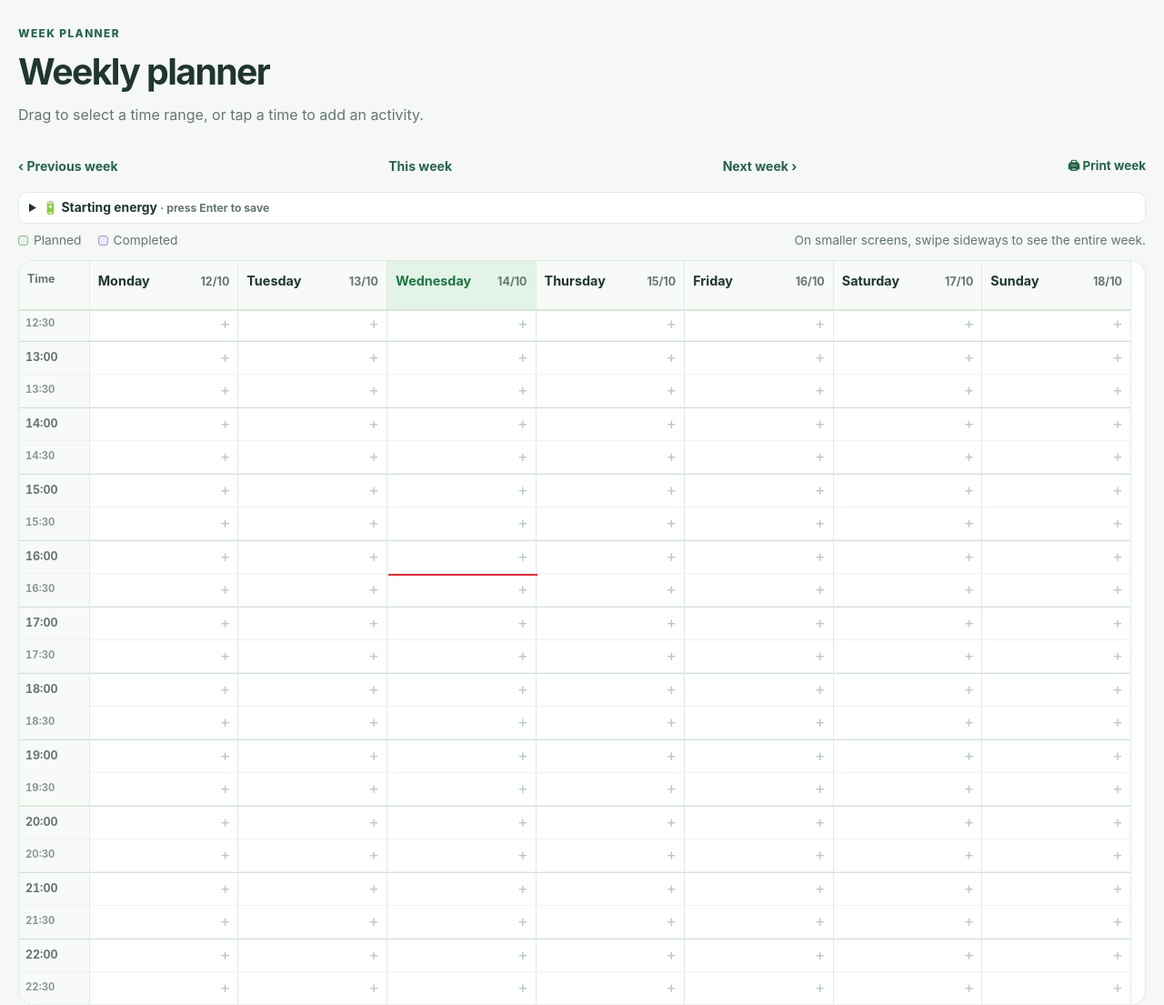
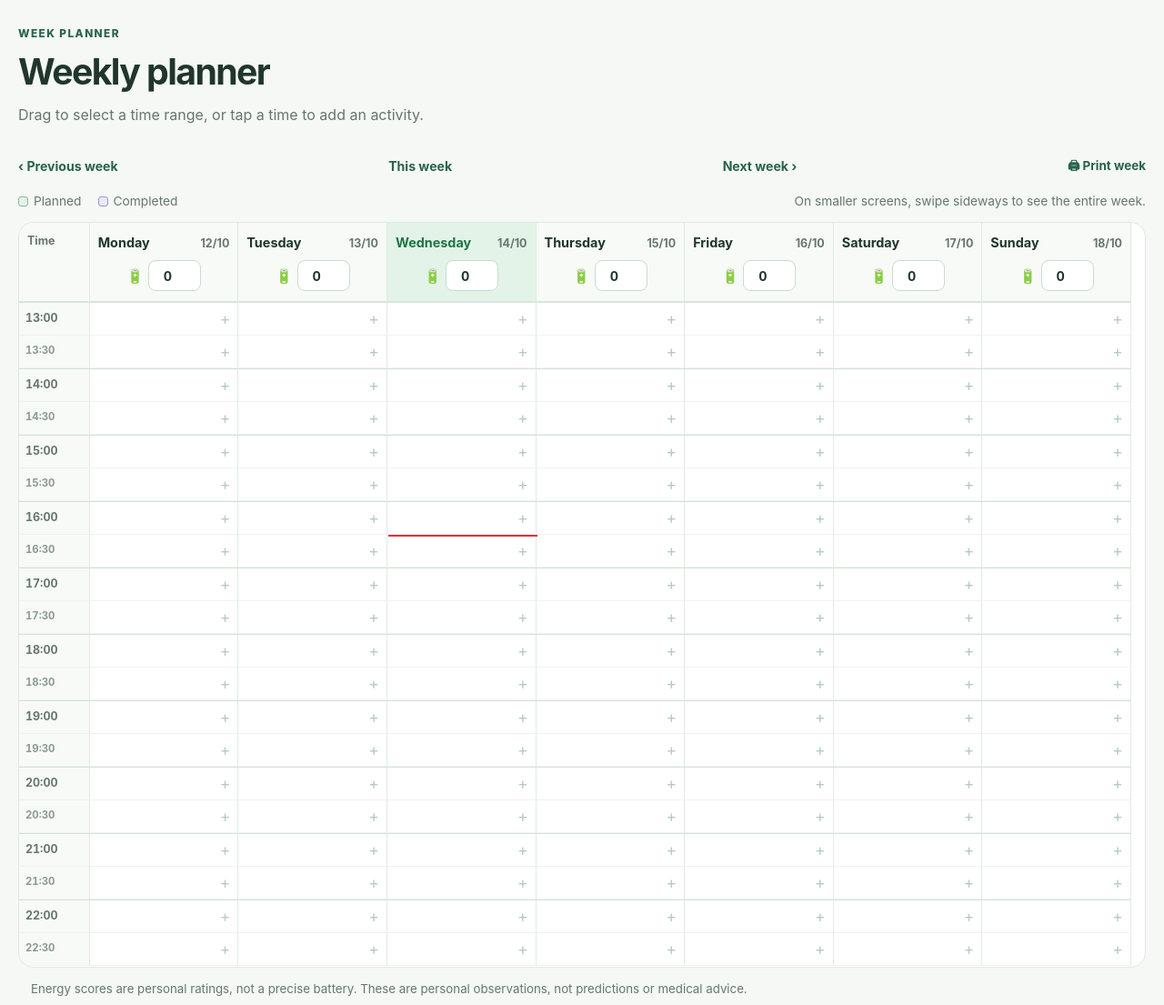
Before and after one commit to jefvanlieshout/fatigue-manager, a FastAPI app: page /planner/week in a window 1280 px wide. Shown: the part 83-1188 px from the top of the page at 91% size. Run offline with FastAPI, Linux system fonts and the light colour scheme; the visitor is signed in with stand-in values (Sample User, id 1); data that the repository does not hold is empty; parts of the project's set-up code (start-up, migrations or seed data) failed here and were passed over.

Commit message:
refine: per-day battery fields below weekday headings, Enter-to-save

```diff
--- a/app/static/app.js
+++ b/app/static/app.js
@@ -353,17 +353,6 @@ document.addEventListener("DOMContentLoaded", function () {
       if (event.target === settingsDialog) settingsDialog.close();
     });
   }
-  const energyDrawer = document.getElementById("energy-drawer");
-  if (energyDrawer) {
-    try {
-      energyDrawer.open = sessionStorage.getItem("fatigue-energy-drawer") === "open";
-    } catch (_) { /* no storage needed */ }
-    energyDrawer.addEventListener("toggle", function() {
-      try { sessionStorage.setItem("fatigue-energy-drawer", energyDrawer.open ? "open" : "closed"); }
-      catch (_) { /* optional */ }
-    });
-  }
-
   // This is a visual clock only; no location or activity data leaves the browser.
   function brusselsNow() {
     const parts = new Intl.DateTimeFormat("en-GB", {
--- a/app/static/style.css
+++ b/app/static/style.css
@@ -332,14 +332,6 @@ footer { text-align: center; color: var(--muted); font-size: .78rem; padding: 14
 .settings-gear{border:0;background:transparent;font-size:1.3rem;cursor:pointer;color:var(--green);
   padding:5px 8px;min-height:38px;min-width:38px;border-radius:9px}
 .settings-gear:hover,.settings-gear:focus-visible{background:#e0eee4}
-.energy-drawer{margin:0 0 8px;border:1px solid var(--line);border-radius:10px;background:white}
-.energy-drawer summary{padding:6px 11px;cursor:pointer;font-size:.87rem;font-weight:700}
-.energy-day-strip{display:grid;grid-template-columns:repeat(7,minmax(0,1fr));gap:5px;padding:9px}
-.energy-day{min-width:0;border:1px solid var(--line);border-radius:8px;padding:5px;display:flex;flex-direction:column;gap:2px}
-.energy-day label{font-size:.74rem;color:var(--muted)}
-.energy-inline{display:flex;align-items:center;gap:2px}
-.energy-inline span{font-size:.83rem}
-.energy-day input[type=number]{width:100%;min-width:0;padding:4px;border-radius:6px;border:1px solid #cbdcd0;font:inherit;font-size:.88rem}
 .visually-hidden{position:absolute;clip:rect(0,0,0,0);height:1px;width:1px;overflow:hidden;white-space:nowrap}
 .week-nav{align-items:center}
 .print-week-link{text-decoration:none;color:var(--green);font-size:.84rem;font-weight:700}
@@ -365,9 +357,6 @@ footer { text-align: center; color: var(--muted); font-size: .78rem; padding: 14
 .calendar-event.energy-unknown{background:#eff2f2}
 @media(max-width:750px){
   .shell.wide .planner-page .subtle,.shell.wide .planner-page .eyebrow{display:none}
-  .shell.wide .energy-drawer summary{font-size:.75rem;padding:5px 8px}
-  .shell.wide .energy-day-strip{display:flex;overflow-x:auto;gap:5px}
-  .shell.wide .energy-day{flex:0 0 82px}
   .shell.wide .week-nav{margin:0 0 5px;gap:5px}
   .shell.wide .week-nav a{font-size:.69rem}
   .shell.wide .print-week-link{font-size:.69rem}
@@ -375,6 +364,27 @@ footer { text-align: center; color: var(--muted); font-size: .78rem; padding: 14
   .settings-gear{min-width:32px;min-height:32px;padding:1px;font-size:1.18rem}
 }
 @media print{
- .shell.wide .header,.shell.wide .week-nav,.shell.wide .energy-drawer,
+ .shell.wide .header,.shell.wide .week-nav,
  .shell.wide .calendar-legend,.shell.wide .planner-note{display:none!important}
 }
+
+/* v0.2.6 — a single, compact per-day energy input below each weekday heading. */
+.calendar-energy-inline{
+  display:flex;align-items:center;justify-content:center;gap:5px;
+  margin:4px 0 0;width:100%;min-width:0
+}
+.calendar-energy-inline .battery-symbol{font-size:.95rem;line-height:1;flex:0 0 auto}
+.calendar-energy-inline input[type="number"]{
+  width:58px;max-width:calc(100% - 28px);min-width:0;
+  height:34px;margin:0;padding:4px 5px;
+  text-align:center;font:inherit;font-size:.9rem;font-variant-numeric:tabular-nums;
+  border:1px solid #cbdcd0;border-radius:8px;background:white;color:var(--ink)
+}
+.calendar-energy-inline input:focus-visible{outline:2px solid var(--green);outline-offset:2px}
+@media(max-width:750px){
+  .shell.wide .calendar-energy-inline{gap:3px;margin-top:3px}
+  .shell.wide .calendar-energy-inline .battery-symbol{font-size:.8rem}
+  .shell.wide .calendar-energy-inline input[type="number"]{
+    width:51px;height:30px;padding:3px;font-size:.81rem
+  }
+}
--- a/app/templates/base.html
+++ b/app/templates/base.html
@@ -5,8 +5,8 @@
   <meta name="viewport" content="width=device-width, initial-scale=1">
   <meta name="theme-color" content="#edf5f0">
   <title>{% block title %}{{ t('brand') }}{% endblock %}</title>
-  <link rel="stylesheet" href="/static/style.css?v=0.2.5">
-  <script src="/static/app.js?v=0.2.5" defer></script>
+  <link rel="stylesheet" href="/static/style.css?v=0.2.6">
+  <script src="/static/app.js?v=0.2.6" defer></script>
 </head>
 <body>
   <div class="shell {% block shell_class %}{% endblock %}">
--- a/app/templates/planner/week.html
+++ b/app/templates/planner/week.html
@@ -1,41 +1,6 @@
 {% extends "base.html" %}
 {% block title %}{{ t('week_title') }} · {{ t('brand') }}
-<dialog class="calendar-dialog preferences-dialog" id="calendar-settings" aria-labelledby="settings-title">
-  <div class="calendar-dialog-heading">
-    <h2 id="settings-title">{{ t('calendar_settings') }}</h2>
-    <button type="button" class="calendar-close" data-close-settings aria-label="{{ t('cancel') }}">×</button>
-  </div>
-  <form method="post" action="/planner/settings" class="settings-form">
-    <input type="hidden" name="token" value="{{ csrf }}">
-    <input type="hidden" name="week" value="{{ monday }}">
-    <fieldset>
-      <legend>{{ t('energy_colors') }}</legend>
-      <p class="muted-small">{{ t('energy_color_help') }}</p>
-      <div class="settings-grid">
-        <label>{{ t('low_energy_range') }} <input type="number" name="low_max" min="0" max="99" value="{{ prefs.low_max }}" required></label>
-        <label>{{ t('low_color') }} <input type="color" name="low_color" value="{{ prefs.low_color }}"></label>
-        <label>{{ t('medium_energy_range') }} <input type="number" name="medium_max" min="1" max="100" value="{{ prefs.medium_max }}" required></label>
-        <label>{{ t('medium_color') }} <input type="color" name="medium_color" value="{{ prefs.medium_color }}"></label>
-        <label>{{ t('high_color') }} <input type="color" name="high_color" value="{{ prefs.high_color }}"></label>
-      </div>
-    </fieldset>
-    <fieldset>
-      <legend>{{ t('visible_hours') }}</legend>
-      <div class="settings-grid">
-        <label>{{ t('starts_at') }} <input type="number" name="day_start" min="0" max="23" value="{{ prefs.day_start }}" required></label>
-        <label>{{ t('ends_at') }} <input type="number" name="day_end" min="1" max="24" value="{{ prefs.day_end }}" required></label>
-      </div>
-    </fieldset>
-    <fieldset>
-      <legend>{{ t('print_hours') }}</legend>
-      <div class="settings-grid">
-        <label>{{ t('starts_at') }} <input type="number" name="print_start" min="0" max="23" value="{{ prefs.print_start }}" required></label>
-        <label>{{ t('ends_at') }} <input type="number" name="print_end" min="1" max="24" value="{{ prefs.print_end }}" required></label>
-      </div>
-    </fieldset>
-    <button class="primary" type="submit">{{ t('save_settings') }}</button>
-  </form>
-</dialog>
+
 {% endblock %}
 {% block shell_class %}wide{% endblock %}
 {% block content %}
@@ -50,25 +15,7 @@
   <a href="/planner/week?week={{ next_week }}" class="quiet-link">{{ t('next_week') }} ›</a>
   <a class="quiet-link print-week-link" href="/planner/print?week={{ monday }}" target="_blank" rel="noopener">🖨 {{ t('print_week') }}</a>
 </nav>
-<details class="energy-drawer" id="energy-drawer">
-  <summary><span aria-hidden="true">🔋</span> {{ t('starting_energy') }} <span class="muted-small">· {{ t('enter_to_save') }}</span></summary>
-  <div class="energy-day-strip">
-  {% for d in days %}
-    <form action="/planner/energy" method="post" class="energy-day">
-      <input type="hidden" name="token" value="{{ csrf }}">
-      <input type="hidden" name="day" value="{{ d.date }}">
-      <input type="hidden" name="view" value="week">
-      <label for="energy-{{ d.date }}">{{ t('days')[d.weekday][:3] }} {{ d.date[8:] }}</label>
-      <div class="energy-inline"><span aria-hidden="true">🔋</span>
-        <input id="energy-{{ d.date }}" type="number" name="starting_energy"
-          min="0" max="100" inputmode="numeric" value="{{ d.energy if d.energy is not none else 0 }}"
-          aria-label="{{ t('starting_energy') }} {{ d.date }}">
-      </div>
-      <button type="submit" class="visually-hidden">{{ t('save') }}</button>
-    </form>
-  {% endfor %}
-  </div>
-</details>
+
 <div class="calendar-legend" aria-label="{{ t('calendar_legend') }}">
   <span><i class="legend-dot planned" aria-hidden="true"></i>{{ t('planned') }}</span>
   <span><i class="legend-dot recorded" aria-hidden="true"></i>{{ t('completed') }}</span>
@@ -87,6 +34,17 @@
           <a class="calendar-day-link" href="/planner/day?day={{ d.date }}">
             <strong>{{ t('days')[d.weekday] }}</strong><span>{{ d.date[8:] }}/{{ d.date[5:7] }}</span>
           </a>
+          <form method="post" action="/planner/energy" class="calendar-energy-inline">
+            <input type="hidden" name="token" value="{{ csrf }}">
+            <input type="hidden" name="day" value="{{ d.date }}">
+            <input type="hidden" name="view" value="week">
+            <span aria-hidden="true" class="battery-symbol">🔋</span>
+            <input id="energy-{{ d.date }}" name="starting_energy"
+              type="number" min="0" max="100" step="1" inputmode="numeric" required
+              value="{{ d.energy if d.energy is not none else 0 }}"
+              aria-label="{{ t('starting_energy') }} · {{ t('days')[d.weekday] }} {{ d.date }}">
+            <button type="submit" class="visually-hidden" tabindex="-1">{{ t('save') }}</button>
+          </form>
           {% if d.untimed %}
           <div class="calendar-untimed">
             <span class="calendar-untimed-label">{{ t('without_time') }}</span>
@@ -244,4 +202,40 @@
     </div>
   </form>
 </dialog>
+<dialog class="calendar-dialog preferences-dialog" id="calendar-settings" aria-labelledby="settings-title">
+  <div class="calendar-dialog-heading">
+    <h2 id="settings-title">{{ t('calendar_settings') }}</h2>
+    <button type="button" class="calendar-close" data-close-settings aria-label="{{ t('cancel') }}">×</button>
+  </div>
+  <form method="post" action="/planner/settings" class="settings-form">
+    <input type="hidden" name="token" value="{{ csrf }}">
+    <input type="hidden" name="week" value="{{ monday }}">
+    <fieldset>
+      <legend>{{ t('energy_colors') }}</legend>
+      <p class="muted-small">{{ t('energy_color_help') }}</p>
+      <div class="settings-grid">
+        <label>{{ t('low_energy_range') }} <input type="number" name="low_max" min="0" max="99" value="{{ prefs.low_max }}" required></label>
+        <label>{{ t('low_color') }} <input type="color" name="low_color" value="{{ prefs.low_color }}"></label>
+        <label>{{ t('medium_energy_range') }} <input type="number" name="medium_max" min="1" max="100" value="{{ prefs.medium_max }}" required></label>
+        <label>{{ t('medium_color') }} <input type="color" name="medium_color" value="{{ prefs.medium_color }}"></label>
+        <label>{{ t('high_color') }} <input type="color" name="high_color" value="{{ prefs.high_color }}"></label>
+      </div>
+    </fieldset>
+    <fieldset>
+      <legend>{{ t('visible_hours') }}</legend>
+      <div class="settings-grid">
+        <label>{{ t('starts_at') }} <input type="number" name="day_start" min="0" max="23" value="{{ prefs.day_start }}" required></label>
+        <label>{{ t('ends_at') }} <input type="number" name="day_end" min="1" max="24" value="{{ prefs.day_end }}" required></label>
+      </div>
+    </fieldset>
+    <fieldset>
+      <legend>{{ t('print_hours') }}</legend>
+      <div class="settings-grid">
+        <label>{{ t('starts_at') }} <input type="number" name="print_start" min="0" max="23" value="{{ prefs.print_start }}" required></label>
+        <label>{{ t('ends_at') }} <input type="number" name="print_end" min="1" max="24" value="{{ prefs.print_end }}" required></label>
+      </div>
+    </fieldset>
+    <button class="primary" type="submit">{{ t('save_settings') }}</button>
+  </form>
+</dialog>
 {% endblock %}
```
Also changed, not shown: HANDOVER.md (+16 -1 lines), tests/test_calendar_preferences.py (+12 -2 lines), CHANGELOG.md, README.md.
